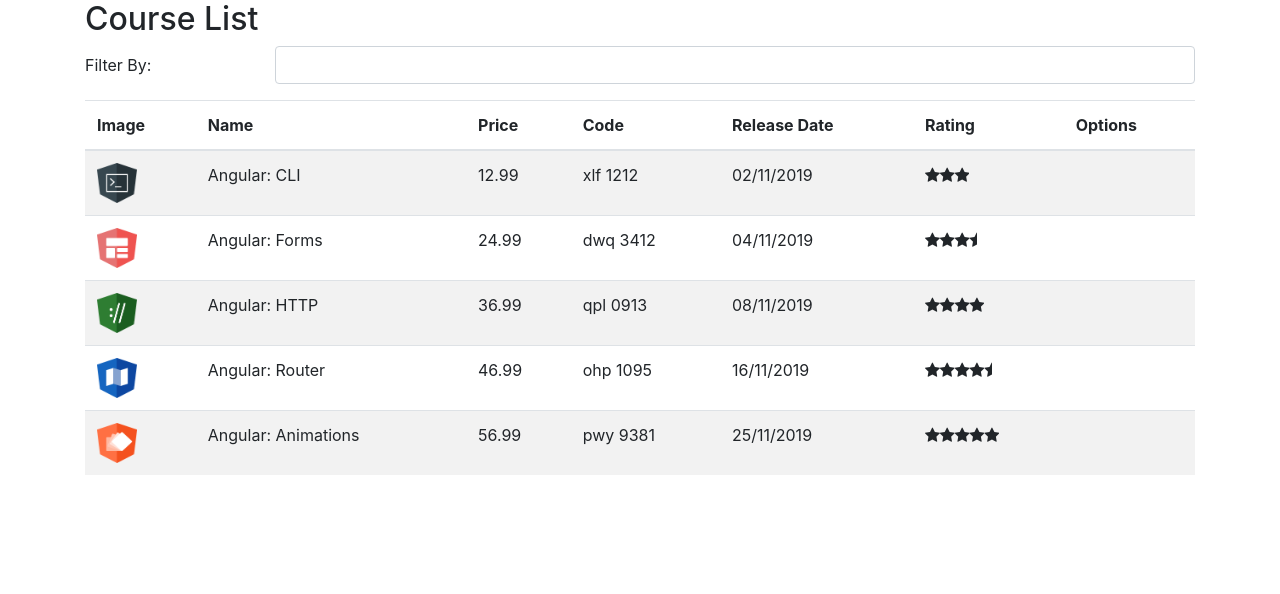
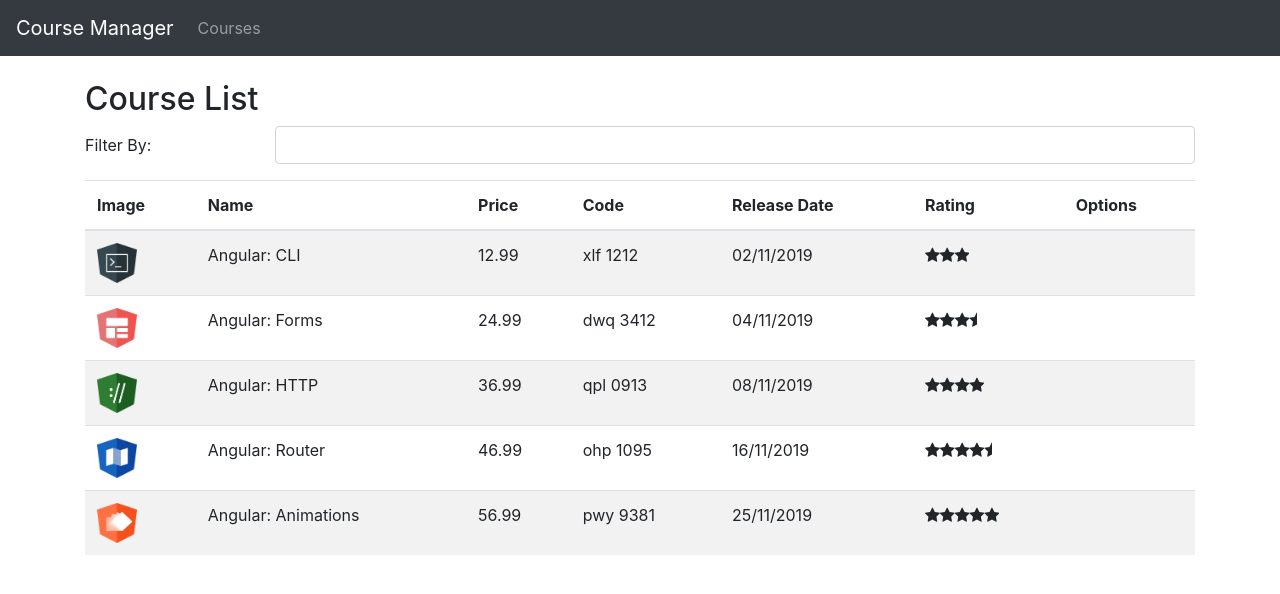
Before and after one commit to lucas-arcanjo-zz/EstudosAngular, an Angular app in the folder course-manager/: page /courses in a window 1280 px wide. Shown: the top 594 px of the page. Built offline with nearby package versions, Linux system fonts and the light colour scheme.

Commit message:
Protegendo Rotas cmo Guards

```diff
--- a/course-manager/src/app/app.component.html
+++ b/course-manager/src/app/app.component.html
@@ -1,3 +1,4 @@
-<div class="container">
-    <app-course-list></app-course-list>
+<app-nav-bar></app-nav-bar>
+<div class="container mt-4">
+    <router-outlet></router-outlet>
 </div>
--- a/course-manager/src/app/courses/courses-list.component.ts
+++ b/course-manager/src/app/courses/courses-list.component.ts
@@ -3,7 +3,6 @@
 import { CoursesService } from "./courses.service";
 
 @Component({
-    selector: 'app-course-list',
     templateUrl: './courses-list.component.html'
 })
 
--- /dev/null
+++ b/course-manager/src/app/error-404/error-404.component.html
@@ -0,0 +1 @@
+<h2>Error 404</h2>
--- /dev/null
+++ b/course-manager/src/app/nav-bar/nav-bar.component.html
@@ -0,0 +1,16 @@
+<nav class="navbar navbar-expand-lg navbar-dark bg-dark">
+    <a href="#"class="navbar-brand">Course Manager</a>
+
+    <button class="navbar-toggler" type="button" data-toggle="collapse" data-target="#navbarSupportedContent"
+        aria-controls="navbarSupportedContent" aria-expanded="false" aria-label="Toggle navigation">
+        <span class="navbar-toggler-icon"></span>
+    </button>
+
+    <div class="collapse navbar-collapse" id="navbarSupportedContent">
+        <ul class="navbar-nav mr-auto">
+            <li class="nav-item">
+                <a href="#" class="nav-link">Courses</a>
+            </li>
+        </ul>
+    </div>
+</nav>
```
Also changed, not shown: course-manager/src/app/app.module.ts (+20 -3 lines), course-manager/src/app/error-404/error-404.component.ts (added, +8 -0 lines), course-manager/src/app/nav-bar/nav-bar.component.ts (added, +9 -0 lines), 1 other file (tests, documents, lock files or other folders).
